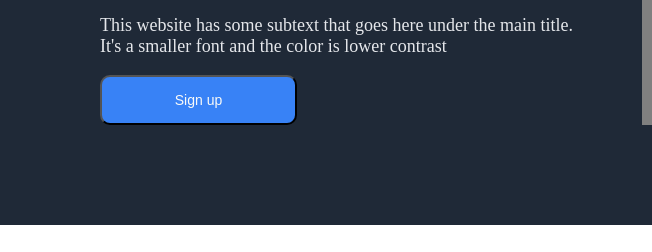
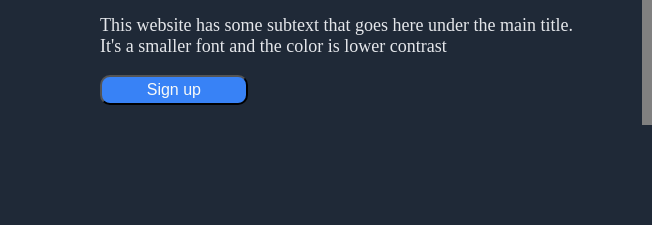
Before and after one commit to noah-tah/odin-landing-page, a plain HTML site: page index.html in a window 1280 px wide. Shown: the part 153-405 px from the top of the page, 0-652 px from the left. Drawn offline with Linux system fonts and the light colour scheme.

Commit message:
adjusted the size of the button

```diff
--- a/style.css
+++ b/style.css
@@ -103,15 +103,19 @@ footer {
     background-color: #3882F6;
     border-radius: 10px;
     color: #F9FAF8;
-    font-size: 14px;
+    font-size: 16px;
     justify-content: center;
     align-items: center;
-    height: 100%;
-    width: 40%;
+    height: 30px;
+    width: 30%;
 }
 
 .sign-up-link-header {
     display: flex;
+    text-align: center;
+    text-wrap: nowrap;
+    padding: 0;
+    margin: 0;
 }
 
 h1 {
```
